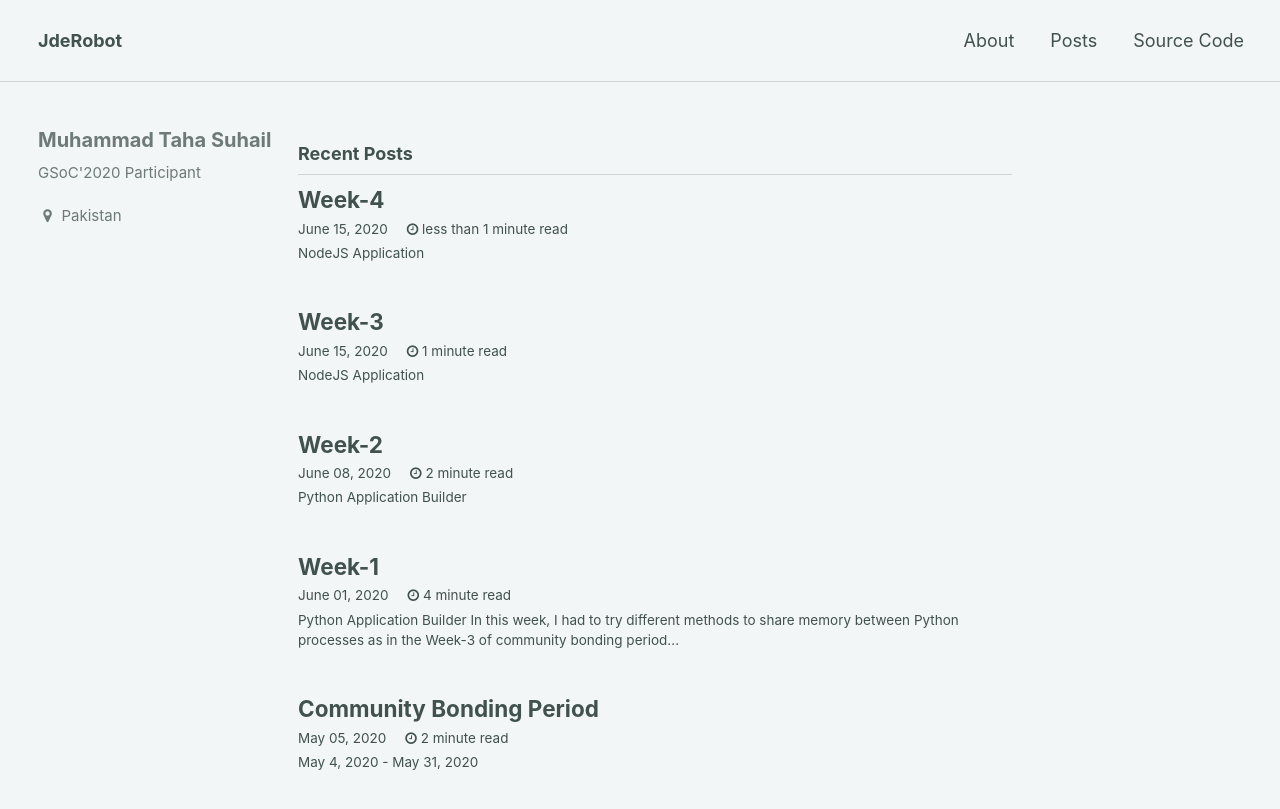
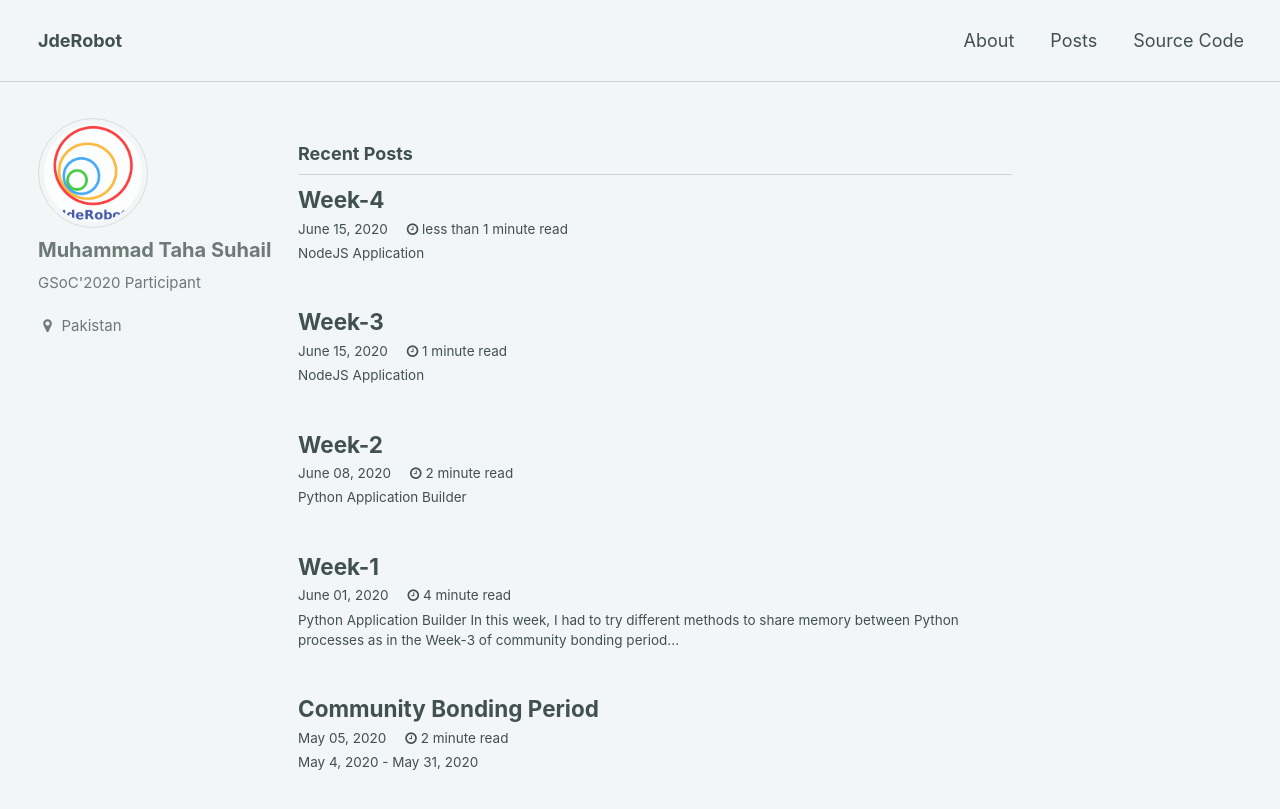
Before and after one commit to TheRoboticsClub/colab-gsoc2020-Muhammad_Taha, a Jekyll site: the page built from docs/index.html, in a window 1280 px wide and 900 px high. Shown: the top 809 px of the window. Built offline with Jekyll 4.4.1, drawn with Linux system fonts in a browser that asks for light colours; the list of posts is cut into pages by our own code.

Commit message:
Update _config.yml

```diff
--- a/docs/_config.yml
+++ b/docs/_config.yml
@@ -84,7 +84,7 @@
 # Site Author
 author:
   name             : "Muhammad Taha Suhail"
-  avatar           : # path of avatar image, e.g. "/assets/images/bio-photo.jpg"
+  avatar           : "/assets/images/jde.png"
   bio              : "GSoC'2020 Participant"
   location         : "Pakistan"
   email            :
```
